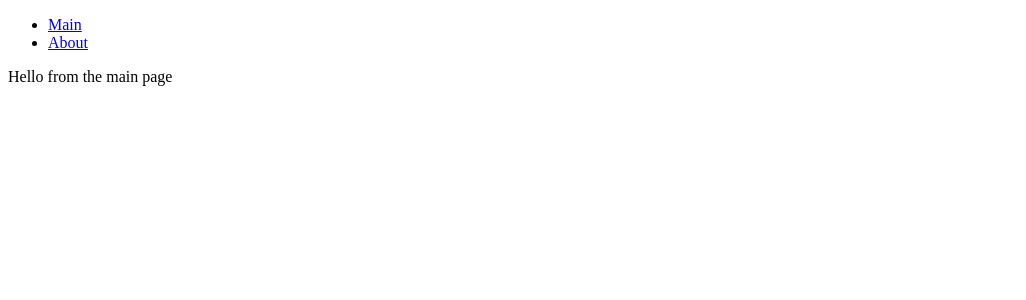
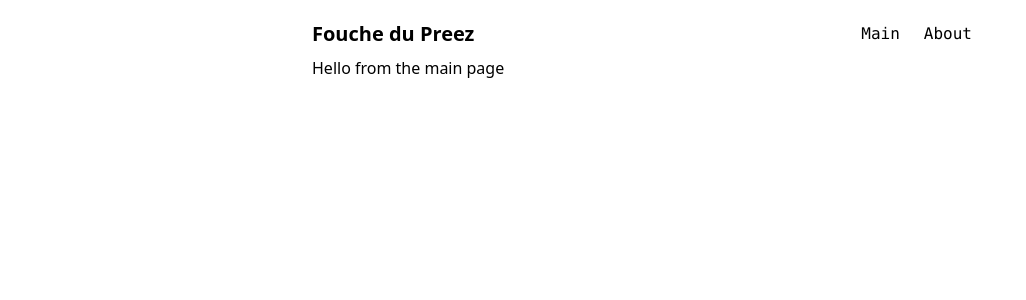
Before and after one commit to fouched/master-nuxt, a Nuxt app in the folder portfolio/: page / in a window 1280 px wide. Shown: the top 300 px of the page, without its empty margins (0-1026 px from the left). Built offline with nearby package versions, Linux system fonts and the light colour scheme.

Commit message:
added tailwind and basic components

```diff
--- /dev/null
+++ b/portfolio/components/menu.vue
@@ -0,0 +1,18 @@
+<template>
+  <nav class="font-mono">
+    <ul class="flex space-x-4">
+      <li>
+        <NuxtLink to="/" class="link">Main</NuxtLink>
+      </li>
+      <li>
+        <NuxtLink to="/about" class="link">About</NuxtLink>
+      </li>
+    </ul>
+  </nav>
+</template>
+
+<style scoped>
+  .link {
+    @apply p-1 hover:bg-gray-200
+  }
+</style>
--- a/portfolio/layouts/default.vue
+++ b/portfolio/layouts/default.vue
@@ -1,15 +1,15 @@
 <template>
-  <div>
-    <nav>
-      <ul>
-        <li>
-          <NuxtLink to="/">Main</NuxtLink>
-        </li>
-        <li>
-          <NuxtLink to="/about">About</NuxtLink>
-        </li>
-      </ul>
-    </nav>
-    <slot />
+  <div class="container mx-auto max-w-2xl">
+    <header class="flex justify-between items-center mt-5">
+      <div>
+        <NuxtLink to="/" class="text-xl font-semibold p-2 hover:bg-gray-200">Fouche du Preez</NuxtLink>
+      </div>
+      <Menu />
+    </header>
+    <main class="p-2">
+      <slot />
+    </main>
   </div>
 </template>
+<script setup lang="ts">
+</script>
--- a/portfolio/nuxt.config.ts
+++ b/portfolio/nuxt.config.ts
@@ -1,4 +1,7 @@
 // https://nuxt.com/docs/api/configuration/nuxt-config
 export default defineNuxtConfig({
-  devtools: { enabled: true }
+  devtools: { enabled: true },
+  modules: [
+      '@nuxtjs/tailwindcss'
+  ]
 })
--- a/portfolio/package.json
+++ b/portfolio/package.json
@@ -11,6 +11,7 @@
   },
   "devDependencies": {
     "@nuxt/devtools": "latest",
+    "@nuxtjs/tailwindcss": "^6.10.1",
     "nuxt": "^3.8.2",
     "vue": "^3.3.8",
     "vue-router": "^4.2.5"
```
Also changed, not shown: 1 other file (tests, documents, lock files or other folders).
